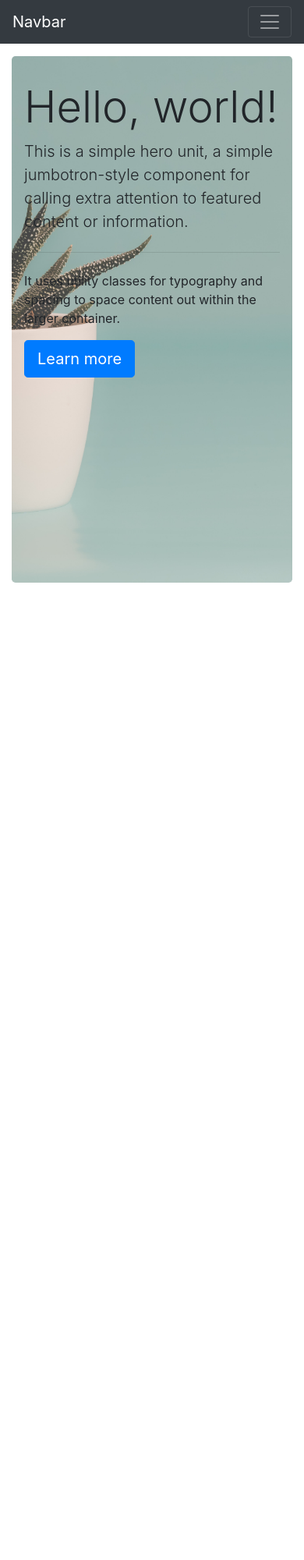
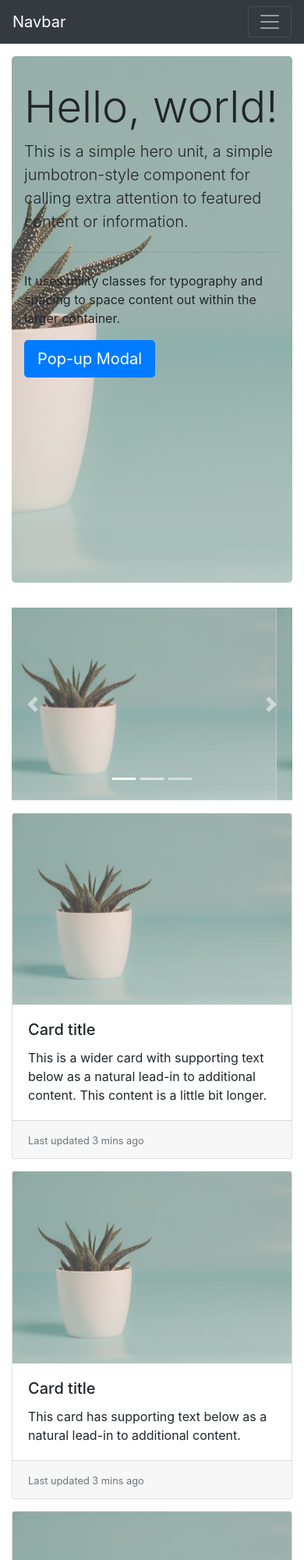
Before and after one commit to muhdarifrawi/14Jan2021-Bootstrap-Examples, a plain HTML site: page index.html in a window 390 px wide. Shown: the top 2000 px of the page at 78% size. Before the commit the page ends 844 px from the top, so only its background shows below. Drawn offline with nearby package versions, Linux system fonts and the light colour scheme.

Commit message:
Added the following: - Added carousel. - Added cards. - Added modal.

```diff
--- a/index.html
+++ b/index.html
@@ -38,11 +38,89 @@
             <p class="lead">This is a simple hero unit, a simple jumbotron-style component for calling extra attention to featured content or information.</p>
             <hr class="my-4">
             <p>It uses utility classes for typography and spacing to space content out within the larger container.</p>
-            <a class="btn btn-primary btn-lg" href="#" role="button">Learn more</a>
+            <a class="btn btn-primary btn-lg" role="button" data-toggle="modal" data-target="#exampleModal">Pop-up Modal</a>
         </div>
-        <p class="d-none d-md-block d-lg-none">
-            This is a random text. See how much it says.
-        </p>
+
+        <!-- bootstrap carousel -->
+        <div id="carouselIndicators" class="carousel slide my-3" data-ride="carousel">
+            <ol class="carousel-indicators">
+              <li data-target="#carouselIndicators" data-slide-to="0" class="active"></li>
+              <li data-target="#carouselIndicators" data-slide-to="1"></li>
+              <li data-target="#carouselIndicators" data-slide-to="2"></li>
+            </ol>
+            <div class="carousel-inner">
+              <div class="carousel-item active">
+                <img src="images/plant.jpg" class="d-block w-100" alt="image of plant">
+              </div>
+              <div class="carousel-item">
+                <img src="images/plant.jpg" class="d-block w-100" alt="image of plant">
+              </div>
+              <div class="carousel-item">
+                <img src="images/plant.jpg" class="d-block w-100" alt="image of plant">
+              </div>
+            </div>
+            <a class="carousel-control-prev" href="#carouselIndicators" role="button" data-slide="prev">
+              <span class="carousel-control-prev-icon" aria-hidden="true"></span>
+              <span class="sr-only">Previous</span>
+            </a>
+            <a class="carousel-control-next" href="#carouselIndicators" role="button" data-slide="next">
+              <span class="carousel-control-next-icon" aria-hidden="true"></span>
+              <span class="sr-only">Next</span>
+            </a>
+          </div>
+          <!-- bootstrap cards -->
+          <div class="card-deck my-3">
+            <div class="card">
+              <img src="images/plant.jpg" class="card-img-top" alt="...">
+              <div class="card-body">
+                <h5 class="card-title">Card title</h5>
+                <p class="card-text">This is a wider card with supporting text below as a natural lead-in to additional content. This content is a little bit longer.</p>
+              </div>
+              <div class="card-footer">
+                <small class="text-muted">Last updated 3 mins ago</small>
+              </div>
+            </div>
+            <div class="card">
+              <img src="images/plant.jpg" class="card-img-top" alt="...">
+              <div class="card-body">
+                <h5 class="card-title">Card title</h5>
+                <p class="card-text">This card has supporting text below as a natural lead-in to additional content.</p>
+              </div>
+              <div class="card-footer">
+                <small class="text-muted">Last updated 3 mins ago</small>
+              </div>
+            </div>
+            <div class="card">
+              <img src="images/plant.jpg" class="card-img-top" alt="...">
+              <div class="card-body">
+                <h5 class="card-title">Card title</h5>
+                <p class="card-text">This is a wider card with supporting text below as a natural lead-in to additional content. This card has even longer content than the first to show that equal height action.</p>
+              </div>
+              <div class="card-footer">
+                <small class="text-muted">Last updated 3 mins ago</small>
+              </div>
+            </div>
+          </div>
+    </div>
+    <!-- Modal -->
+    <div class="modal fade" id="exampleModal" tabindex="-1" aria-labelledby="exampleModalLabel" aria-hidden="true">
+        <div class="modal-dialog">
+        <div class="modal-content">
+            <div class="modal-header">
+            <h5 class="modal-title" id="exampleModalLabel">Modal title</h5>
+            <button type="button" class="close" data-dismiss="modal" aria-label="Close">
+                <span aria-hidden="true">&times;</span>
+            </button>
+            </div>
+            <div class="modal-body">
+            ...
+            </div>
+            <div class="modal-footer">
+            <button type="button" class="btn btn-secondary" data-dismiss="modal">Close</button>
+            <button type="button" class="btn btn-primary">Save changes</button>
+            </div>
+        </div>
+        </div>
     </div>
 
     <script src="https://code.jquery.com/jquery-3.5.1.min.js" integrity="sha256-9/aliU8dGd2tb6OSsuzixeV4y/faTqgFtohetphbbj0=" crossorigin="anonymous"></script>
```
Also changed, not shown: style.css (line endings or trailing spaces).
